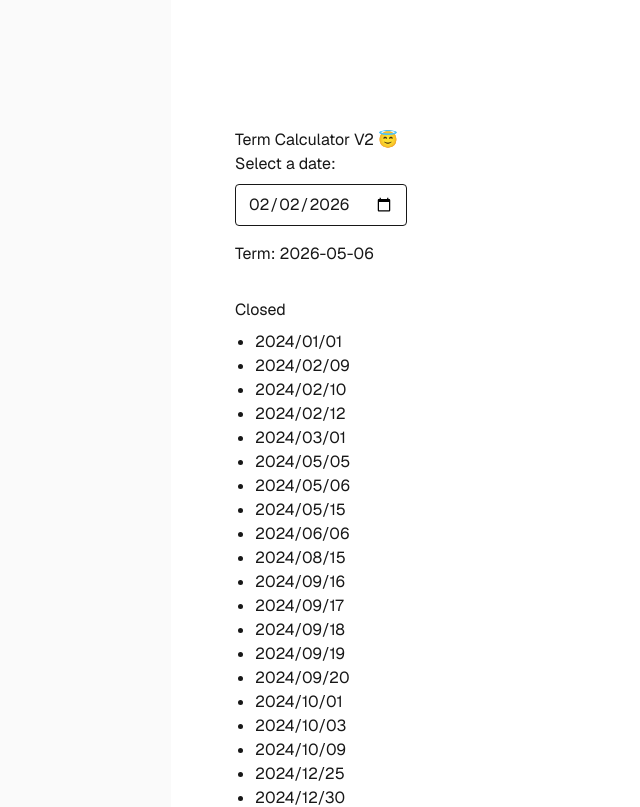
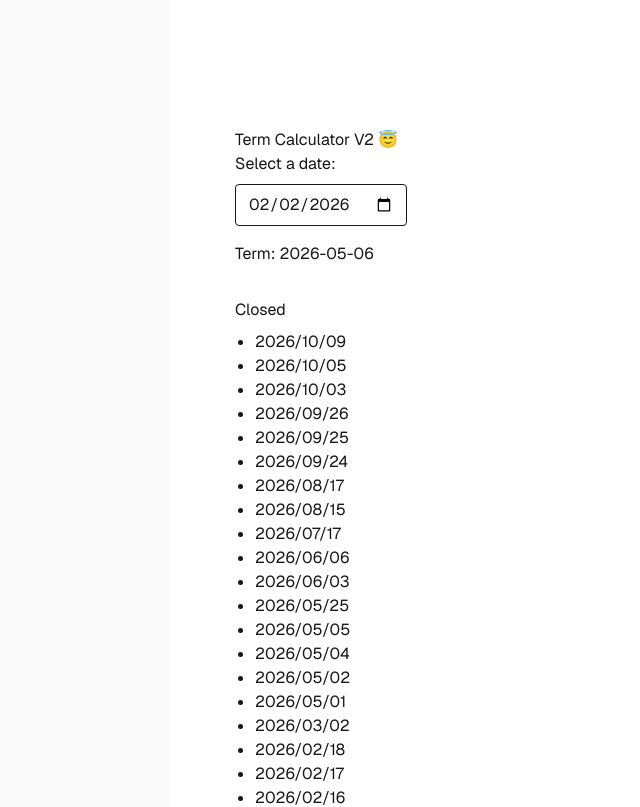
Before and after one commit to summerydev/termcalculator.v2, a Next.js app: page / in a window 1280 px wide. Shown: the top 807 px of the page, without its empty margins (85-725 px from the left). Built offline with nearby package versions, Linux system fonts and the light colour scheme.

Commit message:
update css

```diff
--- a/app/page.tsx
+++ b/app/page.tsx
@@ -169,10 +169,34 @@
 
           <div className="mt-8">
             <h3 className="mb-2">Closed</h3>
+
             <ul className="list-disc pl-5">
-              {holidays.map((holiday) => (
-                <li key={holiday}>{holiday}</li>
-              ))}
+              {[...holidays].reverse().map((holiday) => {
+                const today = new Date();
+                today.setHours(0, 0, 0, 0);
+
+                const holidayDate = new Date(holiday);
+                holidayDate.setHours(0, 0, 0, 0);
+
+                const diffTime = holidayDate.getTime() - today.getTime();
+                const diffDays = diffTime / (1000 * 60 * 60 * 24);
+
+                const isPast = diffDays < 0;
+                const isUpcomingSoon = diffDays >= 0 && diffDays <= 7;
+
+                const className = isPast
+                  ? "line-through text-gray-400"
+                  : isUpcomingSoon
+                    ? "rounded-md bg-amber-100 px-2 py-1 font-semibold text-amber-900 dark:bg-amber-300 dark:text-amber-950"
+                    : undefined;
+
+                return (
+                  <li key={holiday} className={className}>
+                    {isUpcomingSoon && <span className="mr-1">💖</span>}
+                    {holiday}
+                  </li>
+                );
+              })}
             </ul>
           </div>
         </div>
```
